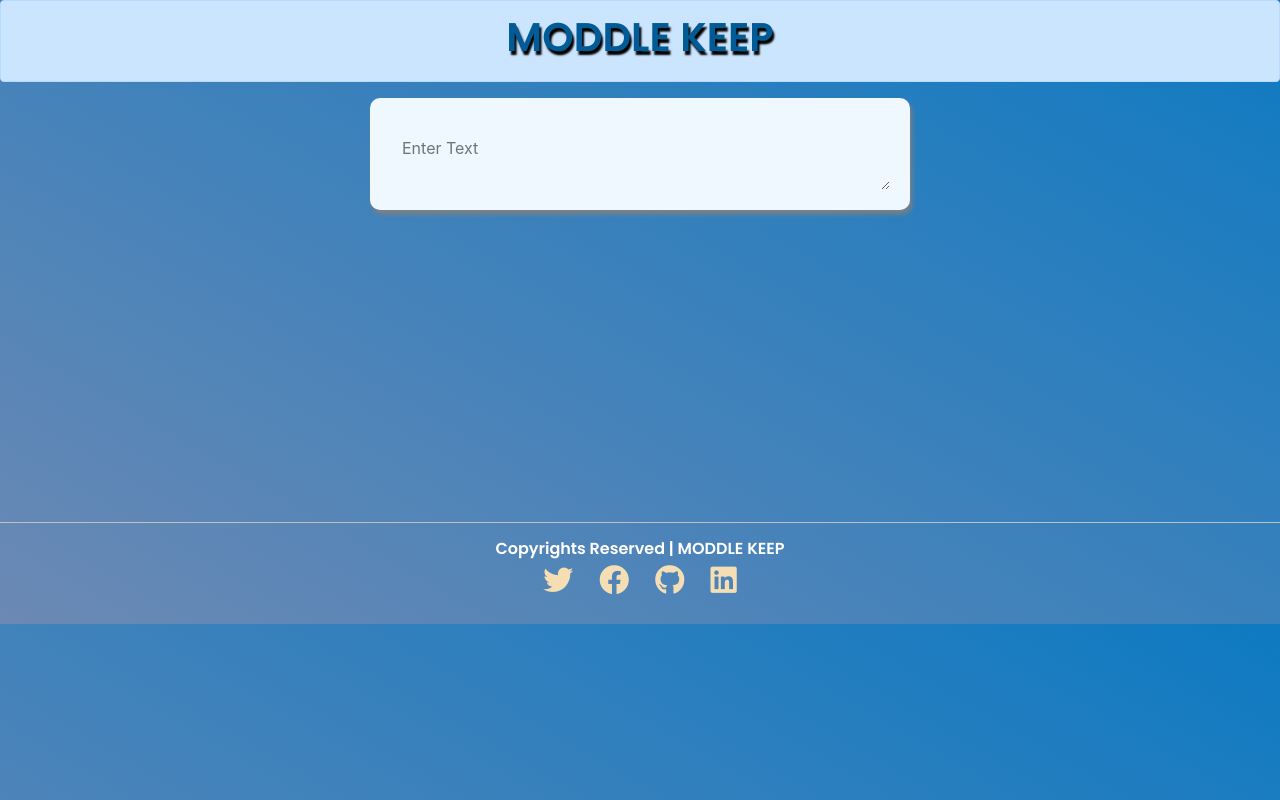
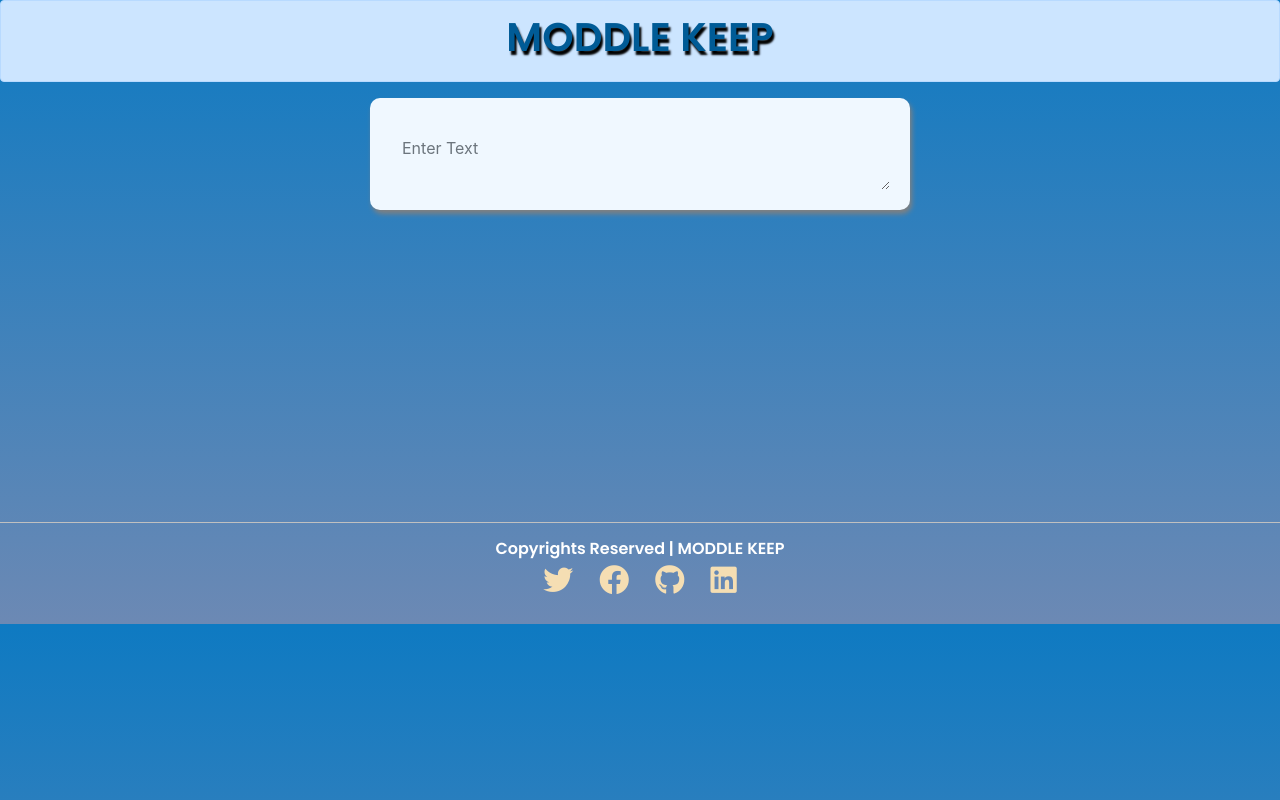
Before and after one commit to mukarramjavid/moddle-keep, a React (Create React App) app: page / in a window 1280 px wide. Built offline with nearby package versions, Linux system fonts and the light colour scheme.

Commit message:
Update color

```diff
--- a/src/App.css
+++ b/src/App.css
@@ -2,7 +2,7 @@
 body{
   padding:0 !important;
   margin:0 !important;
-  background:linear-gradient(30deg, #6c89b4,#0e7ac2) !important;
+  background:linear-gradient(360deg, #6c89b4,#0e7ac2) !important;
   /* background:linear-gradient(45deg, #ffaf00,#bb02ff) !important; */
   /* background-color:aliceblue !important; */
   background-attachment: fixed;
```
